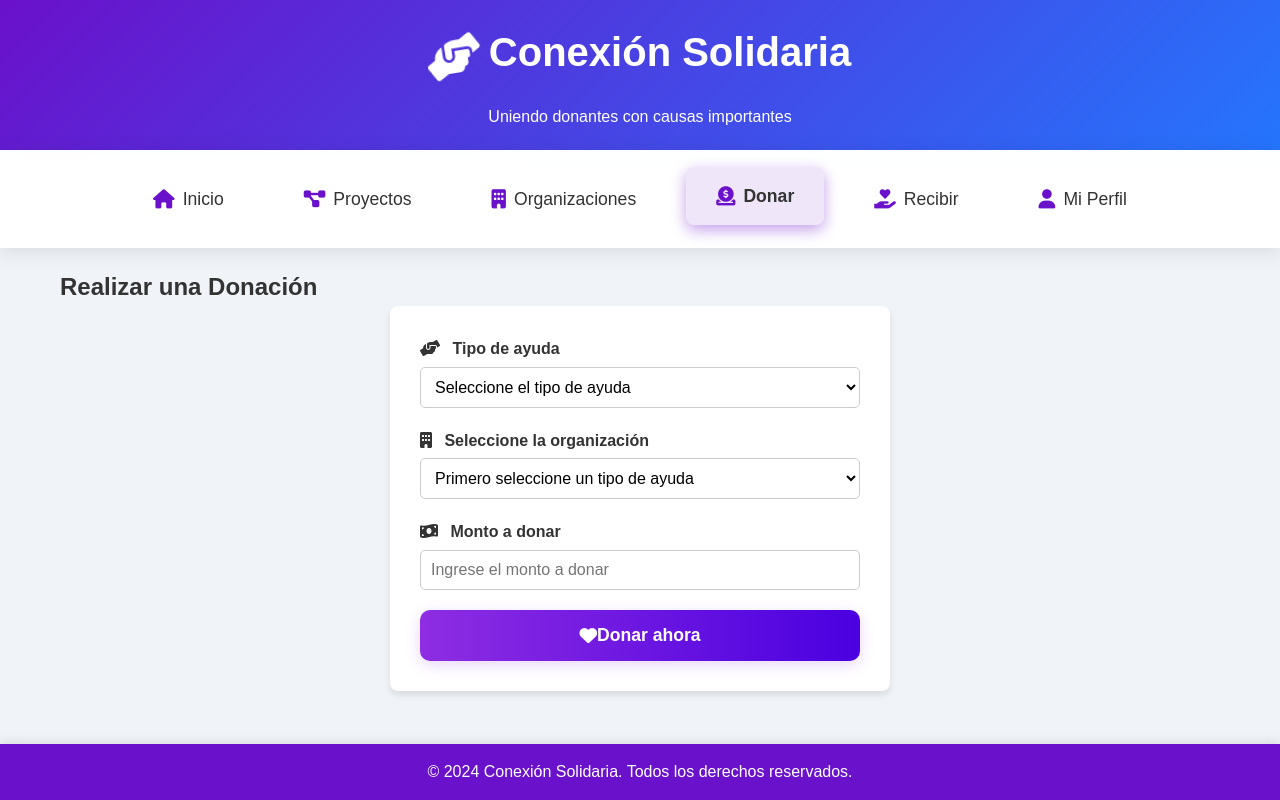
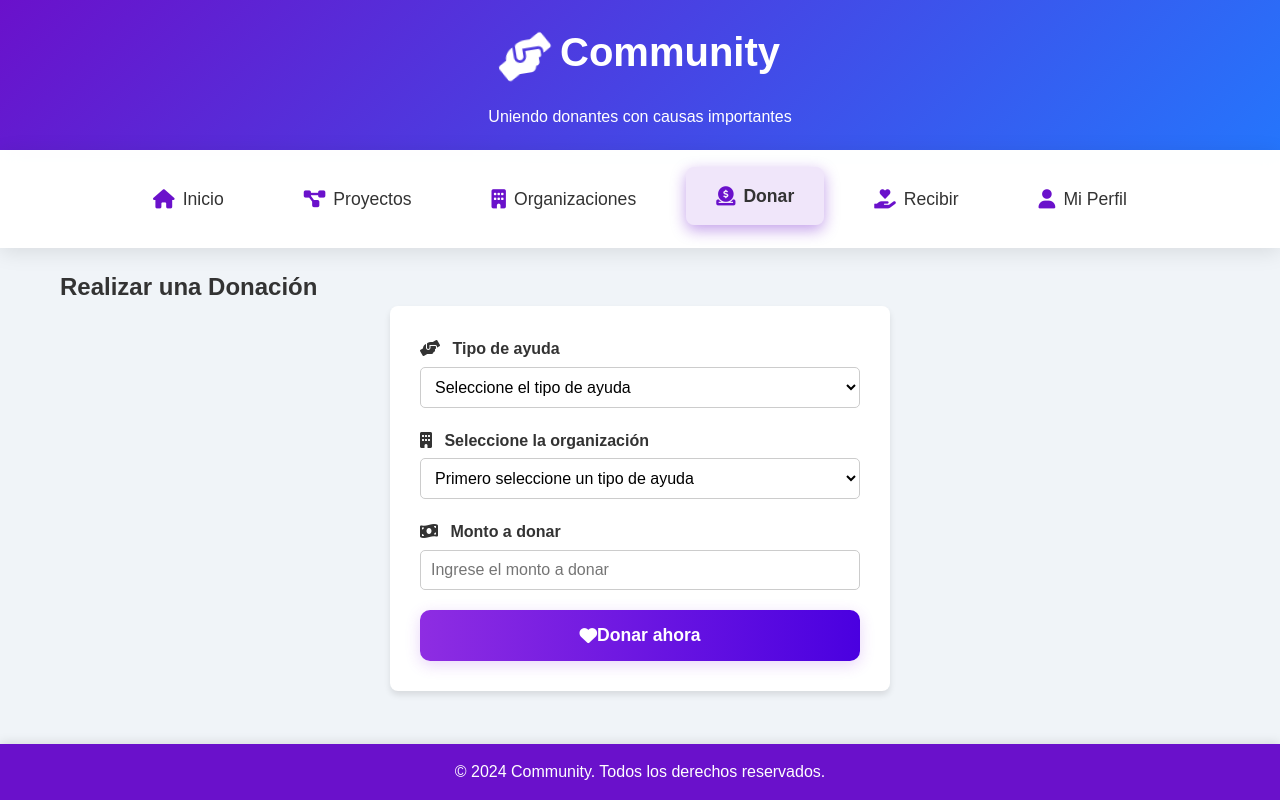
Before and after one commit to Curcolor/CONEXION_SOLIDARIA, a Flask app: page /src/templates/pages/html/donar.html in a window 1280 px wide. Run offline with Flask 3, Linux system fonts and the light colour scheme.

Commit message:
Update page titles to reflect the new name \Community\

```diff
--- a/src/templates/pages/html/donar.html
+++ b/src/templates/pages/html/donar.html
@@ -4,7 +4,7 @@
 <head>
     <meta charset="UTF-8">
     <meta name="viewport" content="width=device-width, initial-scale=1.0">
-    <title>Conexión Solidaria - Donar</title>
+    <title>Community - Donar</title>
     <link rel="stylesheet" href="/src/static/styles/style.css">
     <link rel="stylesheet" href="/src/static/styles/css/donar.css">
     <link rel="stylesheet" href="https://cdnjs.cloudflare.com/ajax/libs/font-awesome/6.0.0-beta3/css/all.min.css">
@@ -14,7 +14,7 @@
     <header>
         <div class="logo">
             <i class="fas fa-hands-helping"></i>
-            <h1>Conexión Solidaria</h1>
+            <h1>Community</h1>
         </div>
         <p>Uniendo donantes con causas importantes</p>
     </header>
@@ -80,7 +80,7 @@
     </main>
 
     <footer>
-        <p>&copy; 2024 Conexión Solidaria. Todos los derechos reservados.</p>
+        <p>&copy; 2024 Community. Todos los derechos reservados.</p>
     </footer>
 
     <script src="/src/static/scripts/js/donar.js"></script>
--- a/src/templates/pages/html/login.html
+++ b/src/templates/pages/html/login.html
@@ -3,7 +3,7 @@
 <head>
     <meta charset="UTF-8">
     <meta name="viewport" content="width=device-width, initial-scale=1.0">
-    <title>Iniciar Sesión - Conexión Solidaria</title>
+    <title>Iniciar Sesión - Community</title>
     <link rel="stylesheet" href="/src/static/styles/style.css">
     <link rel="stylesheet" href="/src/static/styles/css/login.css">
     <link rel="stylesheet" href="https://cdnjs.cloudflare.com/ajax/libs/font-awesome/6.0.0-beta3/css/all.min.css">
@@ -12,7 +12,7 @@
     <header>
         <div class="logo">
             <i class="fas fa-hands-helping"></i>
-            <h1><a href="/src/templates/index.html" style="text-decoration: none; color: inherit;">Conexión Solidaria</a></h1>
+            <h1><a href="/src/templates/index.html" style="text-decoration: none; color: inherit;">Community</a></h1>
         </div>
     </header>
 
--- a/src/templates/pages/html/nuevaOR.html
+++ b/src/templates/pages/html/nuevaOR.html
@@ -3,7 +3,7 @@
 <head>
     <meta charset="UTF-8">
     <meta name="viewport" content="width=device-width, initial-scale=1.0">
-    <title>Conexión Solidaria</title>
+    <title>Community</title>
     <link rel="stylesheet" href="/src/static/styles/style.css">
     <link rel="stylesheet" href="/src/static/styles/css/nuevaOR.css">
     <link rel="stylesheet" href="https://cdnjs.cloudflare.com/ajax/libs/font-awesome/6.0.0-beta3/css/all.min.css">
@@ -12,7 +12,7 @@
     <header>
         <div class="logo">
             <i class="fas fa-hands-helping"></i>
-            <h1>Conexión Solidaria</h1>
+            <h1>Community</h1>
         </div>
         <p>Uniendo donantes con causas importantes</p>
     </header>
--- a/src/templates/pages/html/organizaciones.html
+++ b/src/templates/pages/html/organizaciones.html
@@ -3,7 +3,7 @@
 <head>
     <meta charset="UTF-8">
     <meta name="viewport" content="width=device-width, initial-scale=1.0">
-    <title>Conexión Solidaria - Organizaciones</title>
+    <title>Community - Organizaciones</title>
     <link rel="stylesheet" href="/src/static/styles/style.css">
     <link rel="stylesheet" href="/src/static/styles/css/organizaciones.css">
     <link rel="stylesheet" href="https://cdnjs.cloudflare.com/ajax/libs/font-awesome/6.0.0-beta3/css/all.min.css">
@@ -12,7 +12,7 @@
     <header>
         <div class="logo">
             <i class="fas fa-hands-helping"></i>
-            <h1>Conexión Solidaria</h1>
+            <h1>Community</h1>
         </div>
         <p>Uniendo donantes con causas importantes</p>
     </header>
@@ -64,7 +64,7 @@
     </main>
 
     <footer>
-        <p>&copy; 2024 Conexión Solidaria. Todos los derechos reservados.</p>
+        <p>&copy; 2024 Community. Todos los derechos reservados.</p>
     </footer>
 
     <script src="/src/static/scripts/js/organizaciones.js"></script>
--- a/src/templates/pages/html/perfil.html
+++ b/src/templates/pages/html/perfil.html
@@ -3,7 +3,7 @@
 <head>
     <meta charset="UTF-8">
     <meta name="viewport" content="width=device-width, initial-scale=1.0">
-    <title>Conexión Solidaria - Mi Perfil</title>
+    <title>Community - Mi Perfil</title>
     <link rel="stylesheet" href="/src/static/styles/style.css">
     <link rel="stylesheet" href="/src/static/styles/css/perfil.css">
     <link rel="stylesheet" href="https://cdnjs.cloudflare.com/ajax/libs/font-awesome/6.0.0-beta3/css/all.min.css">
@@ -12,7 +12,7 @@
     <header>
         <div class="logo">
             <i class="fas fa-hands-helping"></i>
-            <h1>Conexión Solidaria</h1>
+            <h1>Community</h1>
         </div>
         <p>Uniendo donantes con causas importantes</p>
     </header>
@@ -89,7 +89,7 @@
     </main>
 
     <footer>
-        <p>&copy; 2024 Conexión Solidaria. Todos los derechos reservados.</p>
+        <p>&copy; 2024 Community. Todos los derechos reservados.</p>
     </footer>
 
     <script src="/src/static/scripts/js/perfil.js"></script>
--- a/src/templates/pages/html/proyectos.html
+++ b/src/templates/pages/html/proyectos.html
@@ -4,7 +4,7 @@
 <head>
     <meta charset="UTF-8">
     <meta name="viewport" content="width=device-width, initial-scale=1.0">
-    <title>Conexión Solidaria - Proyectos</title>
+    <title>Community - Proyectos</title>
     <link rel="stylesheet" href="/src/static/styles/style.css">
     <link rel="stylesheet" href="/src/static/styles/css/proyectos.css">
     <link rel="stylesheet" href="https://cdnjs.cloudflare.com/ajax/libs/font-awesome/6.0.0-beta3/css/all.min.css">
@@ -14,7 +14,7 @@
     <header>
         <div class="logo">
             <i class="fas fa-hands-helping"></i>
-            <h1>Conexión Solidaria</h1>
+            <h1>Community</h1>
         </div>
         <p>Uniendo donantes con causas importantes</p>
     </header>
@@ -77,7 +77,7 @@
     </main>
 
     <footer>
-        <p>&copy; 2024 Conexión Solidaria. Todos los derechos reservados.</p>
+        <p>&copy; 2024 Community. Todos los derechos reservados.</p>
     </footer>
 
     <script src="/src/static/scripts/js/proyectos.js"></script>
--- a/src/templates/pages/html/recibir.html
+++ b/src/templates/pages/html/recibir.html
@@ -3,7 +3,7 @@
 <head>
     <meta charset="UTF-8">
     <meta name="viewport" content="width=device-width, initial-scale=1.0">
-    <title>Recibir Ayuda - Conexión Solidaria</title>
+    <title>Recibir Ayuda - Community</title>
     <link rel="stylesheet" href="/src/static/styles/style.css">
     <link rel="stylesheet" href="/src/static/styles/css/recibir.css">
     <link rel="stylesheet" href="https://cdnjs.cloudflare.com/ajax/libs/font-awesome/6.0.0-beta3/css/all.min.css">
@@ -12,7 +12,7 @@
     <header>
         <div class="logo">
             <i class="fas fa-hands-helping"></i>
-            <h1>Conexión Solidaria</h1>
+            <h1>Community</h1>
         </div>
         <p>Uniendo donantes con causas importantes</p>
     </header>
@@ -69,7 +69,7 @@
     </div>
 
     <footer>
-        <p>&copy; 2024 Conexión Solidaria. Todos los derechos reservados.</p>
+        <p>&copy; 2024 Community. Todos los derechos reservados.</p>
     </footer>
 </body>
 </html>
--- a/src/templates/pages/html/registro.html
+++ b/src/templates/pages/html/registro.html
@@ -3,7 +3,7 @@
 <head>
     <meta charset="UTF-8">
     <meta name="viewport" content="width=device-width, initial-scale=1.0">
-    <title>Registro - Conexión Solidaria</title>
+    <title>Registro - Community</title>
     <link rel="stylesheet" href="/src/static/styles/style.css">
     <link rel="stylesheet" href="/src/static/styles/css/registro.css">
     <link rel="stylesheet" href="https://cdnjs.cloudflare.com/ajax/libs/font-awesome/6.0.0-beta3/css/all.min.css">
@@ -12,7 +12,7 @@
     <header>
         <div class="logo">
             <i class="fas fa-hands-helping"></i>
-            <h1><a href="/src/templates/index.html" style="text-decoration: none; color: inherit;">Conexión Solidaria</a></h1>
+            <h1><a href="/src/templates/index.html" style="text-decoration: none; color: inherit;">Community</a></h1>
         </div>
     </header>
 
```
Also changed, not shown: src/templates/index.html (+3 -4 lines), database/prueba.sqlite.
